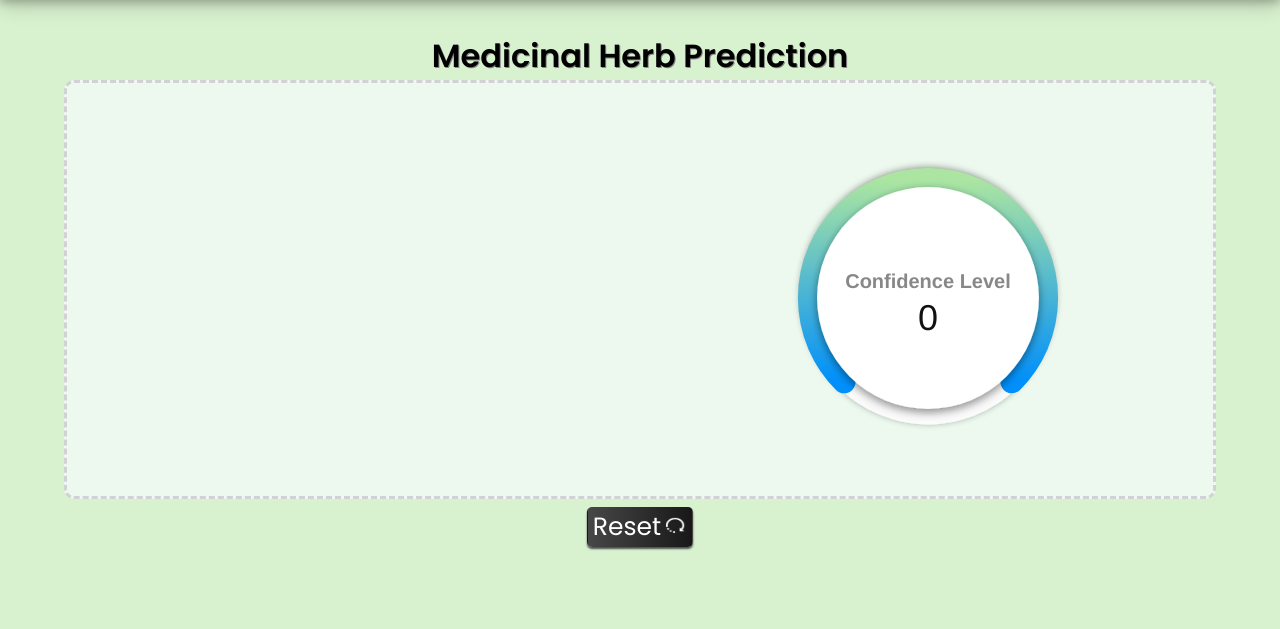
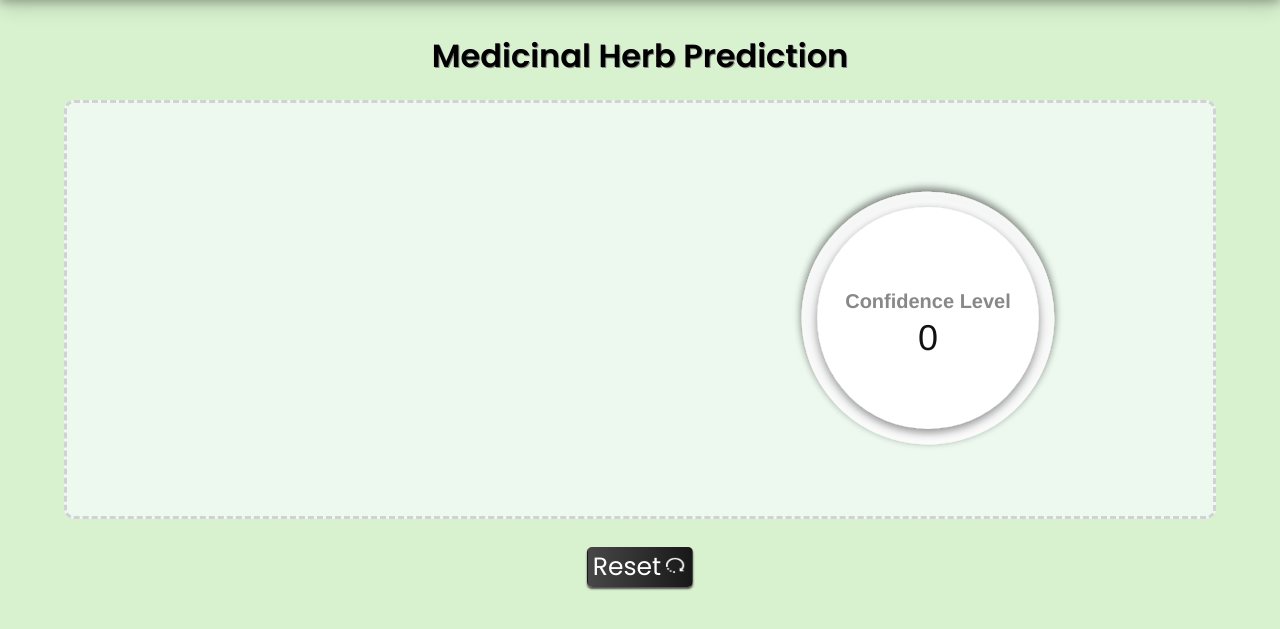
Before and after one commit to abhinav0git/SIHV1, a Flask app: template templates/result.html in a window 1280 px wide. Shown: the part 104-733 px from the top of the page. Run offline with Flask 3, Linux system fonts and the light colour scheme; the template is opened without the code that fills it, so the values that code supplies are empty; some libraries are stand-ins or nearby versions.

Commit message:
changed charts yet again

```diff
--- a/static/scripts/res_script.js
+++ b/static/scripts/res_script.js
@@ -42,7 +42,7 @@
 
 
 var options = {
-    series: [75],
+    series: [confidence_level],
     chart: {
     height: 350,
     type: 'radialBar',
--- a/static/stylesheets/style.css
+++ b/static/stylesheets/style.css
@@ -87,7 +87,7 @@ header {
 
 .uploadsection {
     padding: 2rem 0;
-    margin: 0 4rem;
+    margin: 20 4rem;
     background-color: #EDF9EE;
     border-radius: 10px;
     min-height: 350px;
--- a/templates/index.html
+++ b/templates/index.html
@@ -37,7 +37,7 @@
                 <div class="section">
                         <div class="tool-span">
                             <div class="tool-area">
-                                <div class="uploadsection">
+                                <div class="uploadsection" >
                                     <div class="before-upload upload-area">
                                         <div class="afterImage" id="something">
                                             <img id="image" style="width:auto; height:120px; margin-bottom: 1rem;" class="normal"/>
```
Also changed, not shown: static/upload/WhatsApp Image 2023-10-11 at 18.44.13_3e1d1081.jpg (added).
